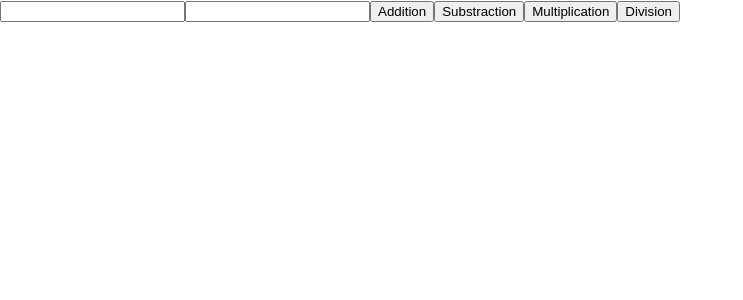
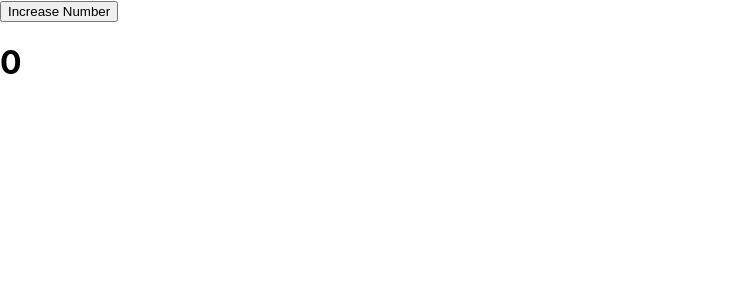
Before and after one commit to GauravPawar1256/second-project, a React (Create React App) app: page / in a window 1280 px wide. Shown: the top 300 px of the page, without its empty margins (0-743 px from the left). Built offline with nearby package versions, Linux system fonts and the light colour scheme.

Commit message:
increase number

```diff
--- a/src/App.js
+++ b/src/App.js
@@ -1,59 +1,15 @@
 import React, { useState } from "react";
 
 export default function App() {
-    const [number1, setNumber1] = useState();
-    const [number2, setNumber2] = useState();
-    const [addition, setAddition] = useState();
-    const [substraction, setSubstraction] = useState();
-    const [multiplication, setMultiplication] = useState();
-    const [division, setDivision] = useState();
-
-    function handleNumber1Change(event) {
-        setNumber1(parseInt(event.target.value))
+    const [number, setnumber] = useState(0);
+    function onIncrease() {
+        setnumber(number +1);
     }
-    function handleNumber2Change(event) {
-        setNumber2(parseInt(event.target.value))
-    }
-    function onAddition() {
-        setAddition(number1 + number2);
-        setSubstraction(undefined);
-        setMultiplication(undefined);
-        setDivision(undefined);
-    }
-    function onSubstraction() {
-        setSubstraction(number1 - number2);
-        setAddition(undefined);
-        setMultiplication(undefined);
-        setDivision(undefined);
-    }
-    function onMultiplication() {
-        setMultiplication(number1 * number2);
-        setAddition(undefined);
-        setSubstraction(undefined);
-        setDivision(undefined);
-    }
-    function onDivision() {
-        setDivision(number1 / number2);
-        setAddition(undefined);
-        setSubstraction(undefined);
-
-        setMultiplication(undefined);
-
-    }
-
 
     return (
         <div>
-            <input name="text" value={number1} onChange={handleNumber1Change} />
-            <input name="text" value={number2} onChange={handleNumber2Change} />
-            <button onClick={onAddition}>Addition</button>
-            <button onClick={onSubstraction}>Substraction</button>
-            <button onClick={onMultiplication}>Multiplication</button>
-            <button onClick={onDivision}>Division</button>
-            { addition!==undefined && <h1>addition of {number1} and {number2} is:{addition}</h1>}
-            {substraction!==undefined && <h1>substraction of {number1} and {number2} is:{substraction}</h1>}
-            {multiplication!==undefined && <h1>multiplication of {number1} and {number2} is:{multiplication}</h1>}
-            {division!==undefined && <h1>division of {number1} and {number2} is:{division}</h1> }
+            <button onClick={onIncrease}>Increase Number</button>
+            <h1>{number}</h1>
         </div>
     );
 }
```
